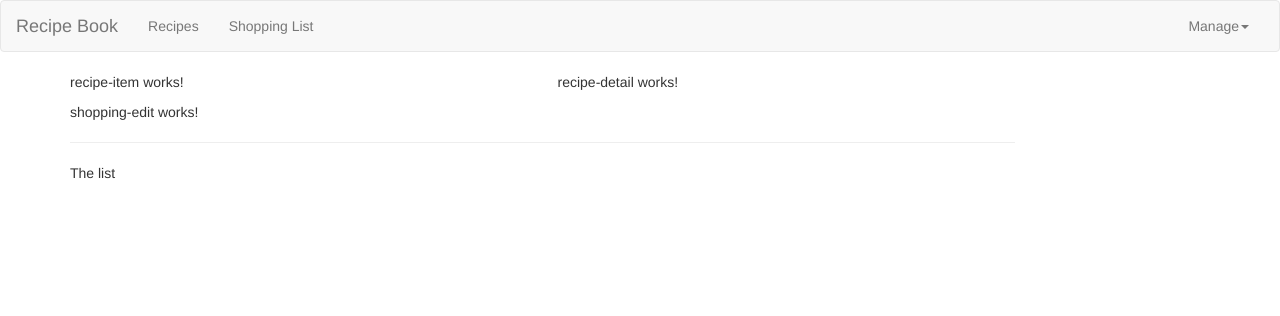
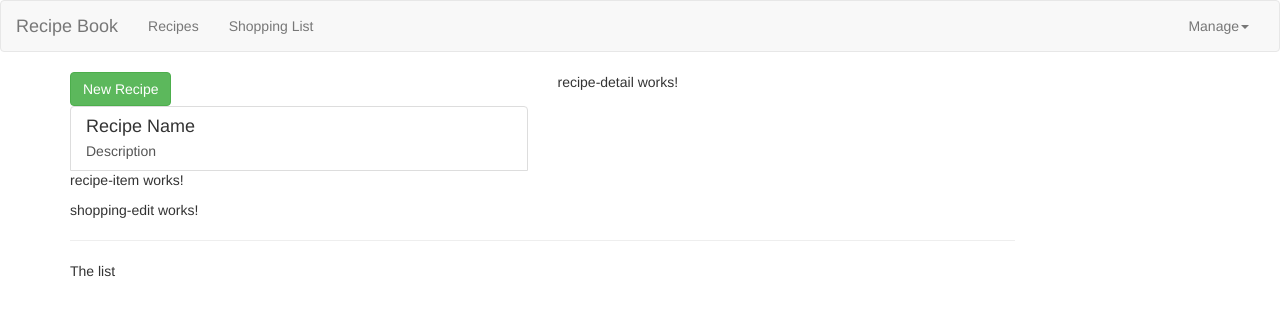
Before and after one commit to DariuszDabrowski/recipe-book-app, an Angular app: page / in a window 1280 px wide. Shown: the top 316 px of the page. Built offline with nearby package versions, Linux system fonts and the light colour scheme.

Commit message:
adding content to the recipes components

```diff
--- a/src/app/recipes/recipe-list/recipe-list.component.html
+++ b/src/app/recipes/recipe-list/recipe-list.component.html
@@ -1 +1,19 @@
-<app-recipe-item></app-recipe-item>
+<div class="row">
+    <div class="col-xs-12">
+        <button class="btn btn-success">New Recipe</button>
+    </div>
+</div>
+<div class="row">
+    <div class="col-xs-12">
+        <a href="#" class="list-group-item clearfix">
+            <div class="pull-left">
+                <h4 class="list-group-item-heading">Recipe Name</h4>
+                <p class="list-group-item-text">Description</p>
+            </div>
+            <span class="pull-right">
+                <img src="" alt="" class="img-responsive" style="max-height: 50px;">
+            </span>
+        </a>
+        <app-recipe-item></app-recipe-item>
+    </div>
+</div>
--- a/src/app/recipes/recipe-list/recipe-list.component.ts
+++ b/src/app/recipes/recipe-list/recipe-list.component.ts
@@ -1,4 +1,6 @@
 import { Component, OnInit } from '@angular/core';
+
+import { Recipe } from '../recipe.model';
 
 @Component({
   selector: 'app-recipe-list',
@@ -7,7 +9,10 @@
 })
 export class RecipeListComponent implements OnInit {
 
-  recipes = [];
+  recipes: Recipe[] = [
+    new Recipe('Test Recipe', 'A simple test recipe',
+     'https://cdn.pixabay.com/photo/2020/02/02/15/07/meat-4813261_960_720.jpg')
+  ];
 
   constructor() { }
 
```
